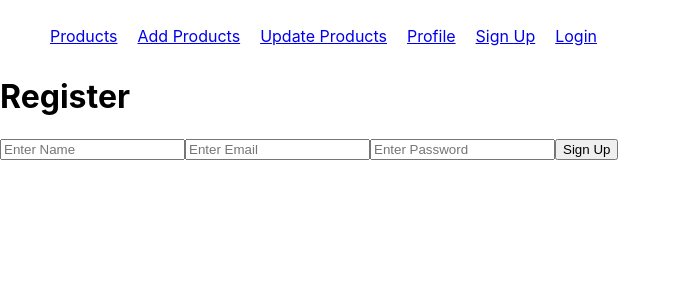
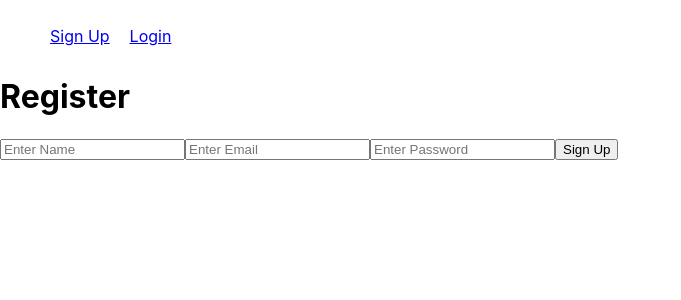
Before and after one commit to daparici1/e-commerce-dashboard, a React (Create React App) app in the folder front-end/: page /signup in a window 1280 px wide. Shown: the top 300 px of the page, without its empty margins (0-681 px from the left). Built offline with nearby package versions, Linux system fonts and the light colour scheme.

Commit message:
added profile name to logout in navbar; changed visibility of navbar components when logged out; formatted navbar for readability

```diff
--- a/front-end/src/components/Navbar.jsx
+++ b/front-end/src/components/Navbar.jsx
@@ -13,38 +13,21 @@ const Navbar = () => {
   };
   return (
     <div>
-      <ul className="navbar-ul">
-        <li>
-          <Link to="/">Products</Link>
-        </li>
-        <li>
-          <Link to="/add">Add Products</Link>
-        </li>
-        <li>
-          <Link to="/update">Update Products</Link>
-        </li>
-        <li>
-          <Link to="/profile">Profile</Link>
-        </li>
-        {/* ternary operator fixes issue with login still showing up on navbar after user
-        has logged in */}
-        {auth ? (
-          <li>
-            <Link onClick={logout} to="/signup">
-              Logout
-            </Link>
-          </li>
-        ) : (
-          <>
-            <li>
-              <Link to="/signup">Sign Up</Link>
-            </li>
-            <li>
-              <Link to="/login">Login</Link>
-            </li>
-          </>
-        )}
-      </ul>
+      {
+        auth ?
+          <ul className="navbar-ul">
+            <li><Link to="/">Products</Link></li>
+            <li><Link to="/add">Add Products</Link></li>
+            <li><Link to="/update">Update Products</Link></li>
+            <li><Link to="/profile">Profile</Link></li>
+            <li><Link onClick={logout} to="/signup">Logout ({ JSON.parse(auth).name })</Link></li>
+          </ul>
+        :
+          <ul className="navbar-ul navbar-right">
+            <li><Link to="/signup">Sign Up</Link></li>
+            <li><Link to="/login">Login</Link></li>
+          </ul>
+      }
     </div>
   );
 };
```
